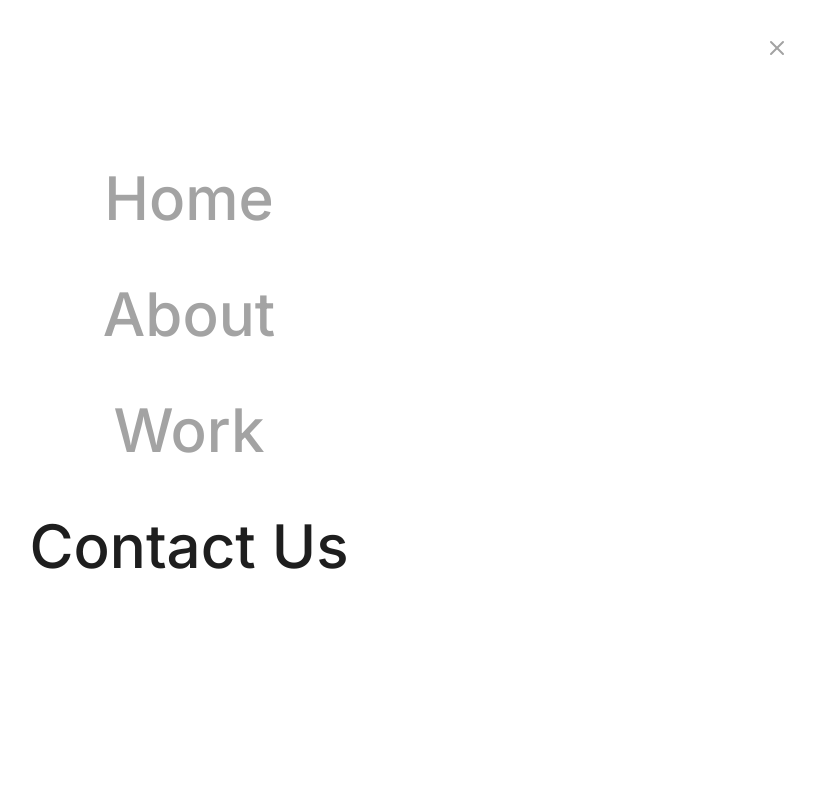
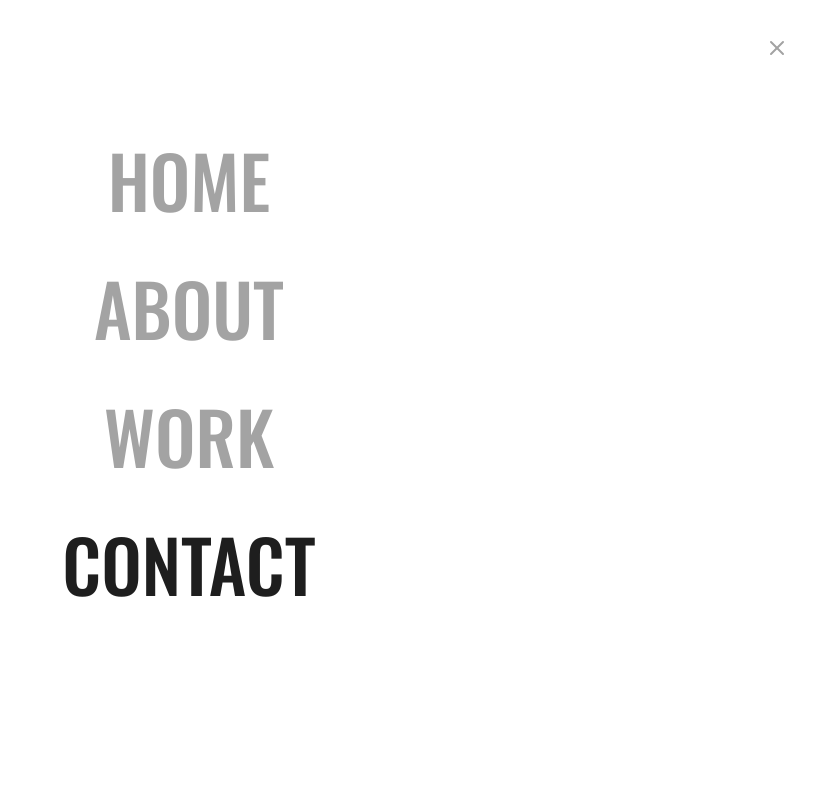
Before and after one commit to vatsalmotiani/thought-bubbles, a Next.js app: page /contact-us in a window 1280 px wide. Both pictures are taken after a click on the button 1228 px from the left and 48 px from the top of the page. Shown: the top 800 px of the page, without its empty margins (451-1266 px from the left). Built offline with nearby package versions, Linux system fonts and the light colour scheme.

Commit message:
Oswald Font + UI

```diff
--- a/src/app/contact-us/Form.jsx
+++ b/src/app/contact-us/Form.jsx
@@ -1,7 +1,10 @@
+// TODO: SHOW SUMBITTING STATE
+
 "use client";
 import { useState } from "react";
 import { useForm } from "react-hook-form";
 import { sendEmail } from "@/lib/utils";
+import Reveal from "@/components/Reveal";
 import { AlertCircle } from "react-feather";
 
 export default function Form() {
@@ -21,7 +24,7 @@ export default function Form() {
   return (
     <form
       onSubmit={handleSubmit(onSubmit)}
-      className='mt-7 w-full'
+      className='mt-7 mx-6 text-tb-black md:text-xl'
     >
       <div className='flex flex-col mb-7'>
         <label
@@ -32,11 +35,11 @@ export default function Form() {
         </label>
         <input
           type='name'
-          placeholder='Your Name'
-          className='bg-neutral-100 rounded-xl px-4 py-3 mt-2 focus:outline-neutral-200'
+          className='text-tb-body bg-neutral-100 rounded-xl border-neutral-200 px-4 py-3 mt-2 focus:outline-tb-blue'
           {...register("name")}
         />
       </div>
+
       <div className='flex flex-col mb-7'>
         <label
           className='font-medium ms-2'
@@ -46,8 +49,7 @@ export default function Form() {
         </label>
         <input
           type='email'
-          placeholder='your@email.com'
-          className='bg-neutral-100 rounded-xl px-4 py-3 mt-2 focus:outline-neutral-200'
+          className='text-tb-body bg-neutral-100 rounded-xl border-neutral-200 px-4 py-3 mt-2 focus:outline-tb-blue'
           {...register("email", { required: "Email Address is required" })}
           aria-invalid={errors.mail ? "true" : "false"}
         />
@@ -69,15 +71,13 @@ export default function Form() {
         </label>
         <select
           {...register("purpose")}
-          className='bg-neutral-100 rounded-xl px-4 py-3 mt-2 focus:outline-neutral-200'
+          className='text-tb-body bg-neutral-100 rounded-xl border-neutral-200 px-4 py-3 mt-2 focus:outline-tb-blue'
         >
           <option
             disabled
             selected
             value='Other'
-          >
-            Select Answer
-          </option>
+          ></option>
           <option value='Potential Client'>To Work Together</option>
           <option value='Job Application'>A Job Oppurtunity</option>
           <option value='Other'>Other</option>
@@ -101,8 +101,7 @@ export default function Form() {
         </label>
         <textarea
           rows={4}
-          placeholder='Your message...'
-          className='w-full resize-none bg-neutral-100 rounded-xl px-4 py-3 mt-2 focus:outline-neutral-200'
+          className='w-full resize-none bg-neutral-100 rounded-xl border-neutral-200 px-4 py-3 mt-2 focus:outline-tb-blue'
           {...register("message", {
             required: "Message is required",
             maxLength: {
--- a/src/app/contact-us/page.jsx
+++ b/src/app/contact-us/page.jsx
@@ -3,14 +3,14 @@ import Title, { TitleBold } from "@/components/Title";
 
 export default function page() {
   return (
-    <div className='flex justify-center mb-14 mt-8'>
+    <div className='flex flex-col items-center justify-center mb-14 '>
       {/* <div className='rounded-3xl bg-neutral-200 w-[400px] h-auto me-8'></div> */}
-      <div className='flex flex-col mx-8 w-full sm:w-[600px]'>
-        <TitleBold
-          sectionName='Contact us'
-          heading='Get In Touch'
-          subheading={`Drop a message. We'd love to hear from you`}
-        />
+      <TitleBold
+        sectionName='Contact Us'
+        heading='Get In Touch'
+        // subheading={`Drop a message. We'd love to hear from you`}
+      />
+      <div className='w-full md:w-5/6'>
         <Form />
       </div>
     </div>
--- a/src/app/globals.css
+++ b/src/app/globals.css
@@ -1,5 +1,5 @@
 @import url("https://fonts.googleapis.com/css2?family=Caveat:wght@400;500;600;700&family=Noto+Sans:ital,wght@0,100;0,200;0,300;0,400;0,500;0,600;0,700;0,800;0,900;1,100;1,200;1,300;1,400;1,500;1,600;1,700;1,800;1,900&family=Poppins:ital,wght@0,100;0,200;0,300;0,400;0,500;0,600;0,700;0,800;0,900;1,100;1,200;1,300;1,400;1,500;1,600;1,700;1,800;1,900&display=swap");
-@import url("https://fonts.googleapis.com/css2?family=Bebas+Neue&family=Inter:wght@100;200;300;400;500;600;700;800;900&display=swap");
+@import url("https://fonts.googleapis.com/css2?family=Bebas+Neue&family=Inter:wght@100;200;300;400;500;600;700;800;900&family=Oswald:wght@200;300;400;500;600;700&display=swap");
 
 @tailwind base;
 @tailwind components;
--- a/src/app/layout.jsx
+++ b/src/app/layout.jsx
@@ -26,7 +26,7 @@ export default function RootLayout({ children }) {
           {children}
           {/* <MotionWrap>{children}</MotionWrap> */}
         </div>
-        <FooterCTA />
+        {/* <FooterCTA /> */}
         <Toaster />
       </body>
     </html>
--- a/src/app/work/cases/[case]/page.jsx
+++ b/src/app/work/cases/[case]/page.jsx
@@ -15,7 +15,7 @@ export default function CasePage({ params }) {
     <div className='max-w-[1080px]'>
       <div className='flex flex-col'>
         <Reveal>
-          <p className='font-inter text-tb-black text-4xl md:text-6xl font-semibold mt-4 pb-2 '>{caseFound.name}</p>
+          <p className='font-oswald uppercase text-tb-black text-4xl md:text-8xl font-semibold mt-4 pb-2 '>{caseFound.name}</p>
         </Reveal>
         <motion.p
           variants={{
--- a/src/components/Navbar.jsx
+++ b/src/components/Navbar.jsx
@@ -26,7 +26,7 @@ export default function Navbar() {
       parent: "/work",
     },
     {
-      name: "Contact Us",
+      name: "Contact",
       url: "/contact-us",
     },
   ];
@@ -36,7 +36,7 @@ export default function Navbar() {
   };
 
   return (
-    <nav className='bg-white md:bg-transparent w-full font-medium md:pb-4 border-neutral-100 '>
+    <nav className='bg-white md:bg-transparent w-full md:pb-4 border-neutral-100 '>
       <div className=' mx-auto pb-4 md:pb-0 pt-4 px-4 sm:px-6 lg:px-8'>
         <div className='flex items-center justify-between h-16'>
           <div className='flex items-center '>
@@ -91,9 +91,9 @@ export default function Navbar() {
         {navOpen && (
           <motion.div
             className='bg-white h-full fixed top-0 bottom-0 left-0 right-0 z-20 '
-            initial={{ translateX: "calc(100vw)" }}
-            animate={{ translateX: 0, transition: { duration: 0.4 } }}
-            exit={{ translateX: "calc(100vw)", transition: { duration: 0.6 } }}
+            initial={{ opacity: 0 }}
+            animate={{ opacity: 1, transition: { duration: 0.2 } }}
+            // exit={{ opacity: 0, transition: { duration: 0.6 } }}
           >
             {/* <div className='flex justify-end pt-4 pe-7'>
               <motion.div
@@ -105,7 +105,7 @@ export default function Navbar() {
               </motion.div>
             </div> */}
 
-            <div className='flex flex-col h-full items-center justify-center'>
+            <div className='flex flex-col h-full justify-center items-center'>
               {navLinks.map(({ name, url, parent }, index) => {
                 const isActive = pathname == url || pathname.startsWith(`${parent}`);
                 return (
@@ -114,14 +114,14 @@ export default function Navbar() {
                     initial={{ y: 30, opacity: 0 }}
                     animate={{ y: 0, opacity: 1 }}
                     exit={{ y: 10, opacity: 0 }}
-                    transition={{ duration: 0.2, delay: 0.4 + index * 0.2 }}
+                    transition={{ duration: 0.2, delay: 0.2 + index * 0.1 }}
                   >
                     <Link
-                      className={`mb-14 text-4xl md:text-6xl block ${isActive ? "text-tb-black " : "text-neutral-400 hover:text-tb-body duration-300"}`}
+                      className={`mb-8 md:mb-14 font-oswald uppercase font-medium text-6xl sm:text-7xl block ${isActive ? "text-tb-black " : "text-neutral-400 hover:text-tb-body duration-300"}`}
                       href={url}
                       onClick={handleNav}
                     >
-                      {name}
+                      <motion.div whileHover={{ scale: 0.97, bounce: 0.4, duration: 0.2, delay: 0 }}>{name}</motion.div>
                     </Link>
                   </motion.div>
                 );
--- a/src/components/Title.jsx
+++ b/src/components/Title.jsx
@@ -4,7 +4,7 @@ const Title = ({ sectionName, heading, subheading }) => {
   return (
     <div className='flex flex-col items-center text-center'>
       <span className='w-full px-4 sm:w-5/6 lg:w-[720px]'>
-        <p className='font-caveat lowercase text-tb-blue font-bold text-2xl sm:text-3xl'>{sectionName}</p>
+        <p className='font-caveat text-tb-blue font-bold text-2xl sm:text-3xl'>{sectionName}</p>
         <p className='font-poppins text-tb-black font-medium py-2 sm:py-4 text-2xl sm:text-3xl'>{heading}</p>
         <p className='leading-6'>{subheading}</p>
       </span>
@@ -15,10 +15,10 @@ const Title = ({ sectionName, heading, subheading }) => {
 export function TitleBold({ sectionName, heading, subheading }) {
   return (
     <div className='flex flex-col items-center justify-center text-center'>
-      <span className='w-full px-4 sm:w-5/6 lg:w-[720px]'>
-        <p className='font-caveat lowercase text-tb-blue ps-3 pb-2 font-bold text-2xl sm:text-3xl'>{sectionName}</p>
-        <p className='me-2 font-bold uppercase text-tb-black text-3xl xl:text-7xl '>{heading}</p>
-        <p className='leading-6  text-tb-black mt-4 '>{subheading}</p>
+      <span className='w-full text-center flex flex-col items-center'>
+        <p className='font-caveat text-tb-blue ps-3 pb-2 font-bold text-2xl sm:text-3xl'>{sectionName}</p>
+        <p className='font-oswald font-bold uppercase tracking-tight text-tb-black text-6xl md:text-9xl '>{heading}</p>
+        <p className='leading-6 text-tb-black mt-4 sm:w-5/6 lg:w-[720px]'>{subheading}</p>
       </span>
     </div>
   );
--- a/tailwind.config.js
+++ b/tailwind.config.js
@@ -9,6 +9,7 @@ module.exports = {
       padding: "2rem",
       screens: {
         "2xl": "1400px",
+        "3xl": "2160px",
       },
     },
     extend: {
@@ -18,6 +19,7 @@ module.exports = {
         noto: ["Noto Sans", "sans-serif"],
         inter: ["Inter", "sans-serif"],
         bebas: ["Bebas Neue", "sans-serif"],
+        oswald: ["Oswald", "sans-serif"],
       },
 
       colors: {
```
